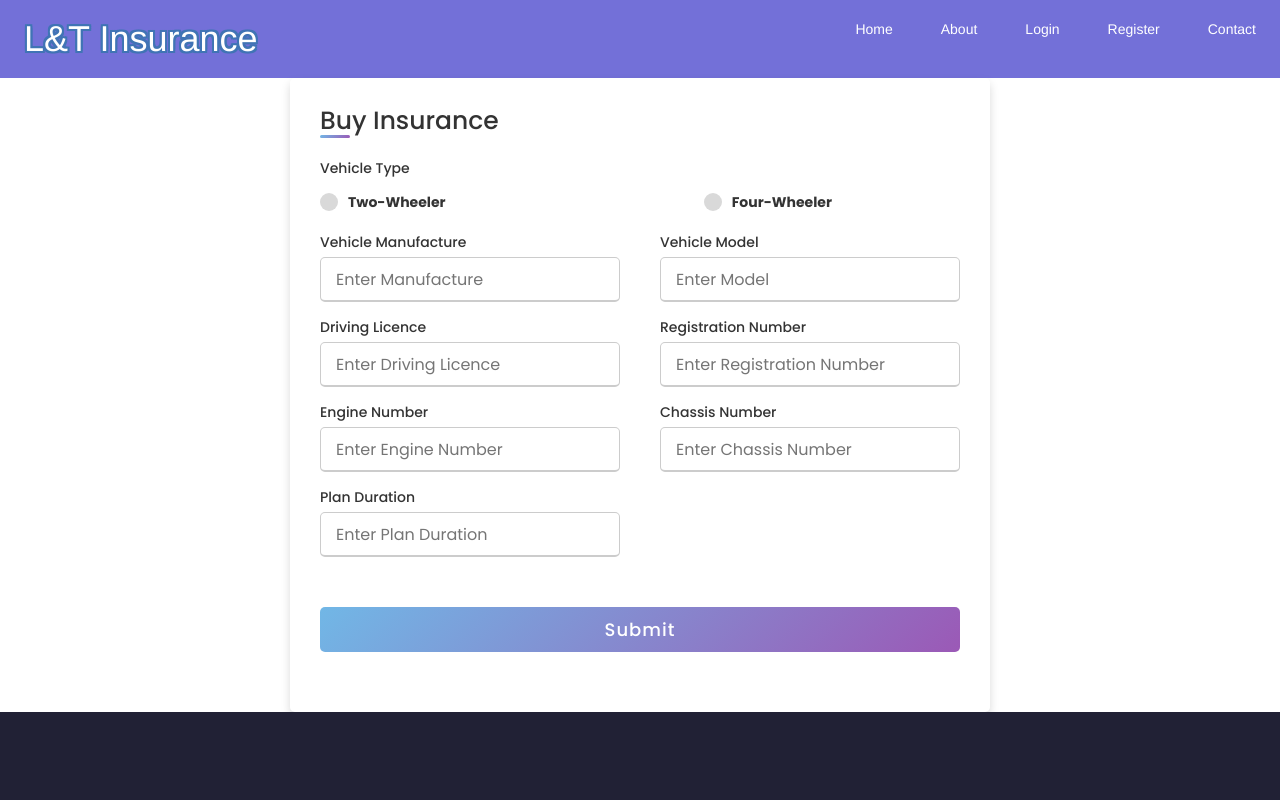
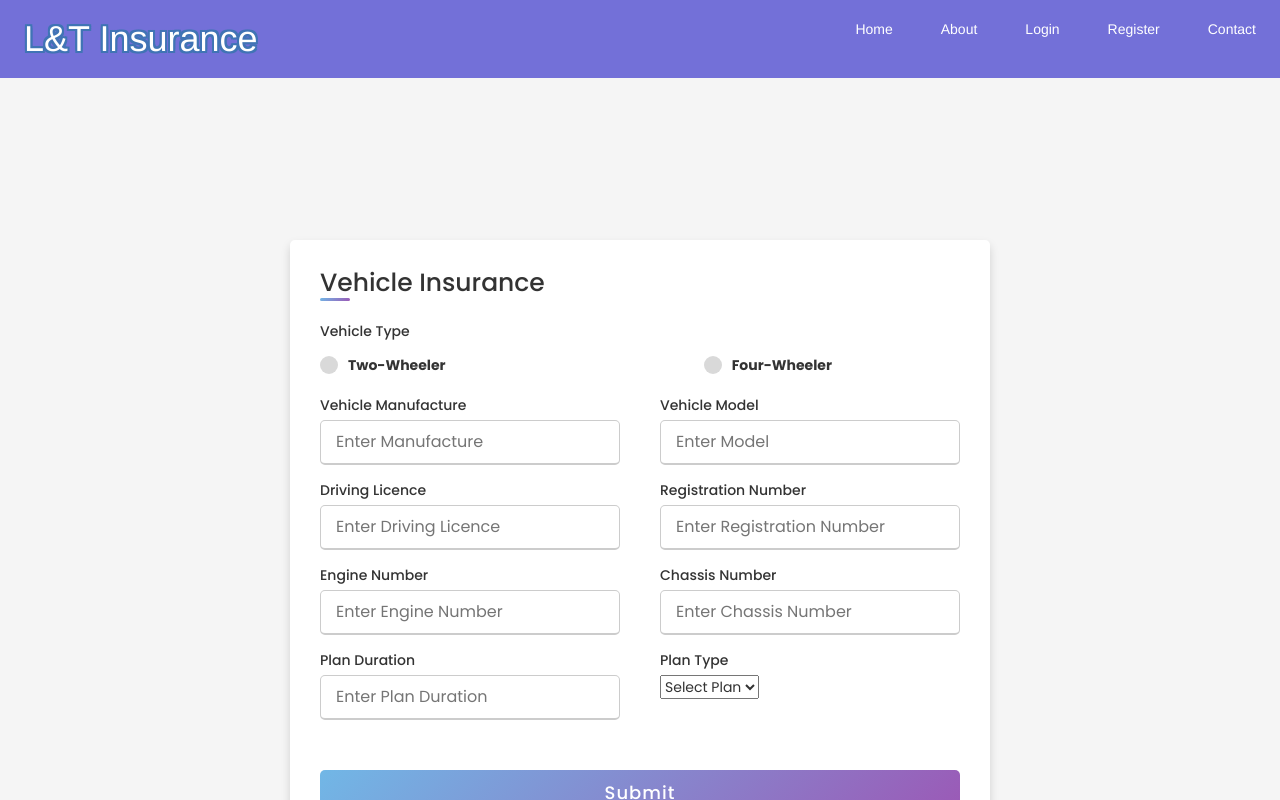
Before and after one commit to group5LTI/generalInsurance, an Angular app in the folder insuranceregi/: page /buyLink in a window 1280 px wide. Built offline with nearby package versions, Linux system fonts and the light colour scheme; some icons are missing; a web font is replaced by a local one.

Commit message:
Dropdown added in buy-insurance

```diff
--- a/insuranceregi/src/app/buy-insurance/buy-insurance.component.html
+++ b/insuranceregi/src/app/buy-insurance/buy-insurance.component.html
@@ -1,9 +1,9 @@
-
+<body>
     <div class="container">
-        <div class="title">Buy Insurance</div><br>
+        <div class="title">Vehicle Insurance</div><br>
         <div class="content">
             <form [formGroup]="exform">
-                <div class="vehicle-details">
+                <div class="travel-details">
                     <input type="radio" name="Vehicle" id="dot-1" value="1">
                     <input type="radio" name="Vehicle" id="dot-2" value="2">
                     <span class="details">Vehicle Type</span>
@@ -47,6 +47,15 @@
                         <span class="details">Plan Duration</span>
                         <input type="number" placeholder="Enter Plan Duration" required>
                     </div>
+                    <div class="input-box">
+                        <span class="details">Plan Type</span>
+                        <select name="plan" id="dropdown">
+                            <option value="00">Select Plan</option>
+                            <option value="01">Silver</option>
+                            <option value="02">Gold</option>
+                            <option value="03">Diamond</option>
+                        </select>
+                    </div>
                 </div>
                 <div class="button">
                     <input type="submit" value="Submit" (click)="clicksub()" disabled = "exform.invalid">
@@ -54,3 +63,4 @@
             </form>
         </div>
     </div>
+</body>
```
